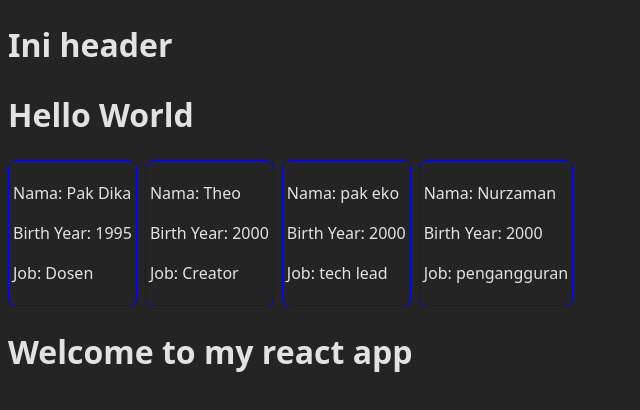
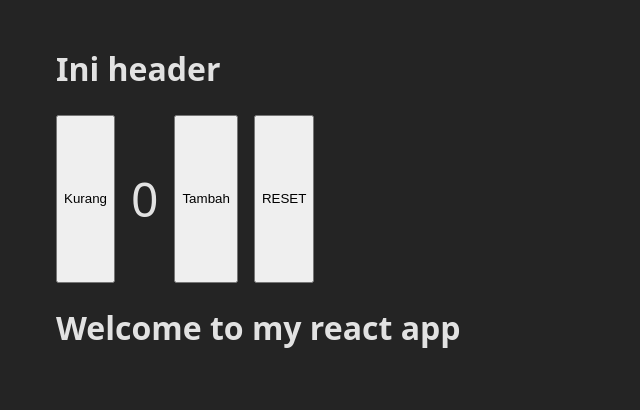
Before and after one commit to Nurzamann/belajar-react, a React (Vite) app in the folder react-basics-voidfnc/: page / in a window 1280 px wide. Shown: the top 410 px of the page, without its empty margins (0-640 px from the left). Built offline with nearby package versions, Linux system fonts and the light colour scheme.

Commit message:
materi state dan hook

```diff
--- a/react-basics-voidfnc/src/App.tsx
+++ b/react-basics-voidfnc/src/App.tsx
@@ -1,6 +1,7 @@
 import Welcome from "./components/Welcome";
 import Header from "./components/Header";
 import ProfileCard from "./components/ProfileCard";
+import Counter from "./components/Counter";
 
 type Teacher = {
   name: string;
@@ -39,10 +40,13 @@ const teachers: Teacher[] = [
 // component
 function App() {
   return (
-    <div>
+    <div style={{
+      padding: "16px 48px",
+
+    }}>
       <Header />
-      <h1>Hello World</h1>
-      <div style={{ gap: "8px", display: "flex", flexDirection: "row" }}>
+
+      {/* <div style={{ gap: "8px", display: "flex", flexDirection: "row" }}>
         {teachers.map((teachers) => {
           return (
             <ProfileCard
@@ -53,7 +57,9 @@ function App() {
             />
           );
         })}
-      </div>
+      </div> */}
+
+      <Counter />
       <Welcome />
     </div>
   );
--- /dev/null
+++ b/react-basics-voidfnc/src/components/Counter.tsx
@@ -0,0 +1,23 @@
+import { useCounter } from "../hooks/useCounter";
+
+
+const Counter = () => {
+  const { count, handleDecrement, handleIncrement, handleResetCounter } =
+    useCounter();
+
+  return (
+    <div
+      style={{
+        display: "flex",
+        gap: "16px",
+      }}
+    >
+      <button onClick={handleDecrement}>Kurang</button>
+      <p style={{ fontSize: "48px" }}>{count}</p>
+      <button onClick={handleIncrement}>Tambah</button>
+      <button onClick={handleResetCounter}>RESET</button>
+    </div>
+  );
+};
+
+export default Counter;
--- /dev/null
+++ b/react-basics-voidfnc/src/hooks/useCounter.ts
@@ -0,0 +1,30 @@
+import { useState } from "react";
+
+export const useCounter = () => {
+  const [count, setCount] = useState(0);
+
+  const handleDecrement = () => {
+    alert("decrement");
+    // count -= 1
+    setCount(count - 1);
+  };
+
+  const handleIncrement = () => {
+    alert("increment");
+    // count += 1
+
+    setCount(count + 1);
+  };
+
+  const handleResetCounter = () => {
+    alert("RESET");
+    setCount(0);
+  };
+
+  return {
+    count,
+    handleDecrement,
+    handleIncrement,
+    handleResetCounter,
+  };
+};
```
